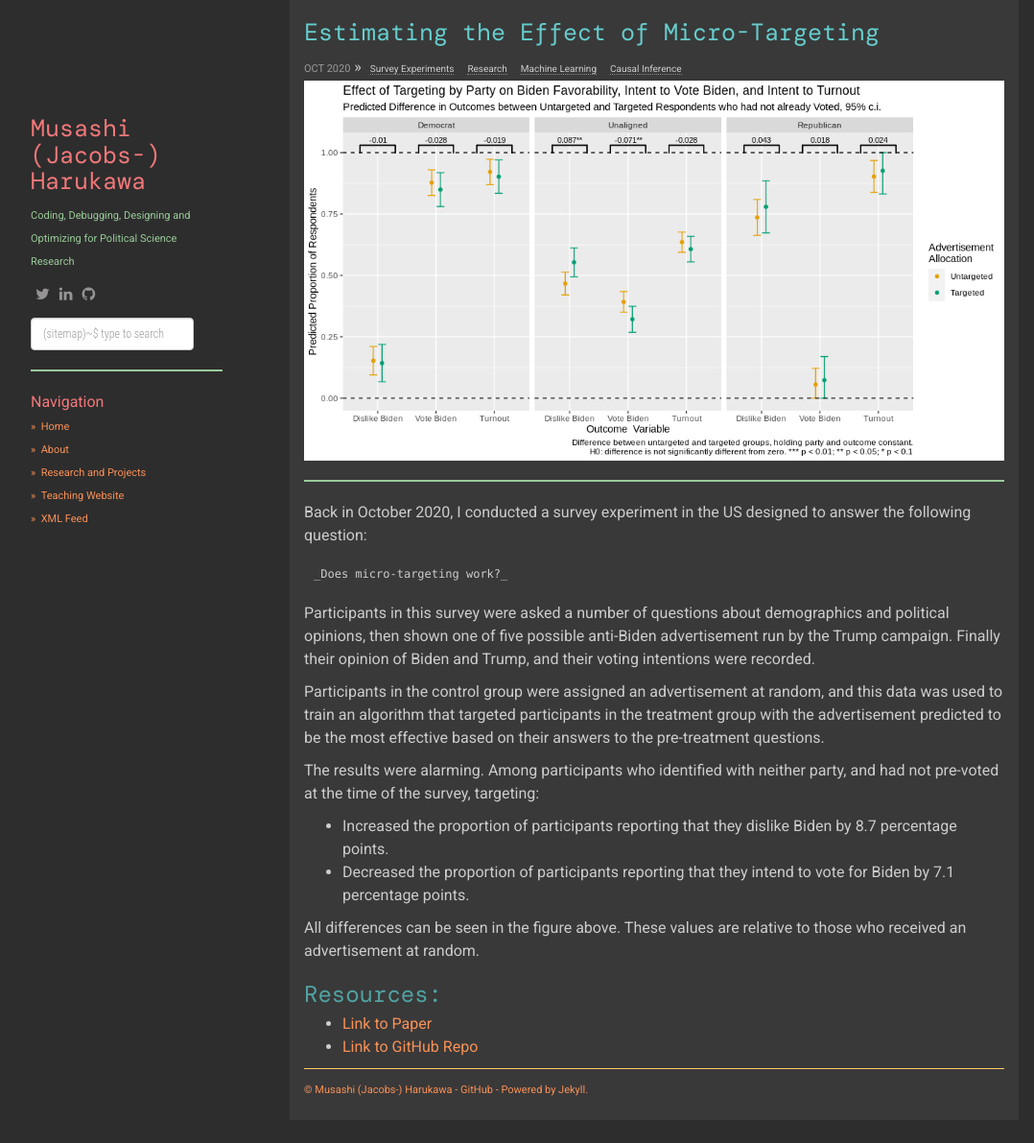
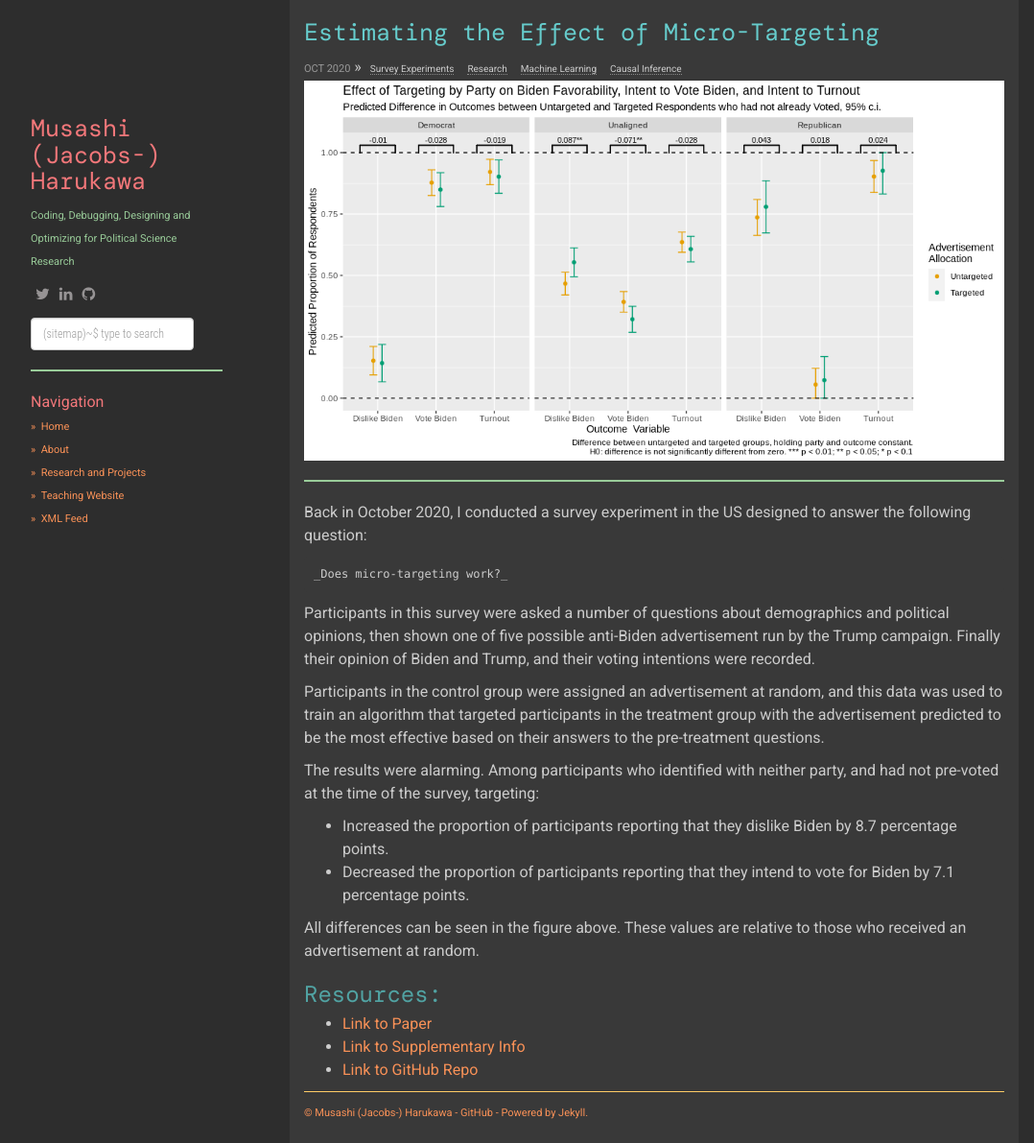
Before and after one commit to muhark/muhark.github.io, a Jekyll site: the page built from _project/does-microtargeting-work.md, in a window 1280 px wide and 1191 px high. Shown: the whole window at 96% size, without its empty margins (53-1131 px from the left). Built offline with Jekyll 4.4.1, drawn with Linux system fonts in a browser that asks for light colours; nearby versions of some CDN libraries.

Commit message:
Paper update

```diff
--- a/_project/does-microtargeting-work.md
+++ b/_project/does-microtargeting-work.md
@@ -22,4 +22,5 @@ All differences can be seen in the figure above. These values are relative to th
 ### Resources:
 
 - [Link to Paper](/static/docs/harukawa-2021-microtargeting.pdf)
+- [Link to Supplementary Info](/static/docs/harukawa-2021-microtargeting-si.pdf)
 - [Link to GitHub Repo](https://github.com/muhark/dotas-design)
```
Also changed, not shown: 2 other files.
